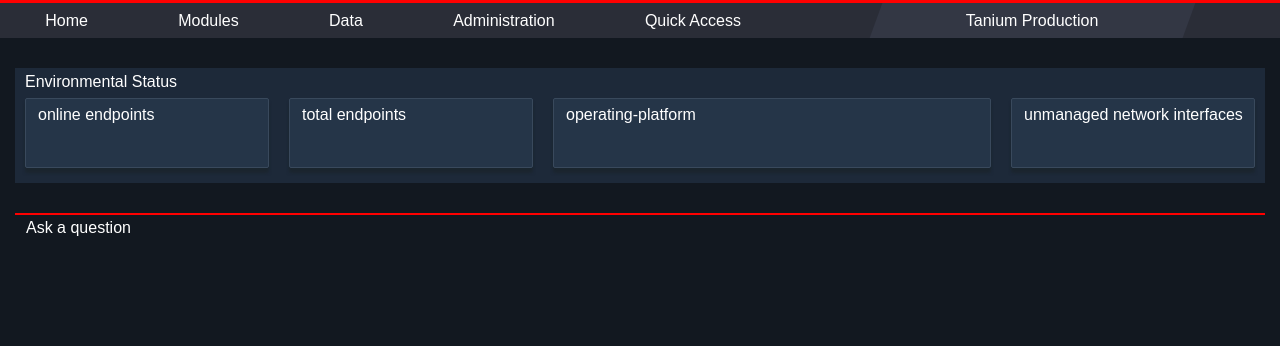
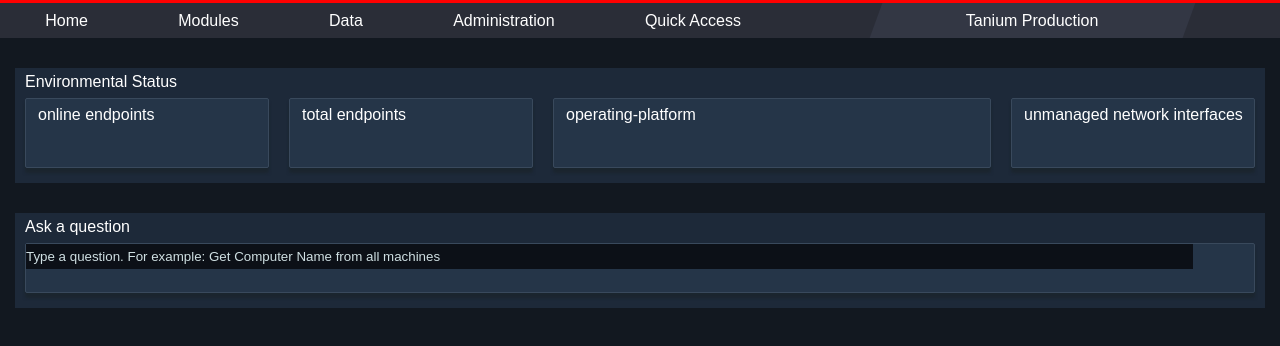
Before and after one commit to hinesem/Complete-2023-Web-Development-Bootcamp, a plain HTML site: page 9.1 Flex Direction/flexbox.html in a window 1280 px wide. Drawn offline with Linux system fonts and the light colour scheme.

Commit message:
created ask question div with searchbar

```diff
--- a/9.1 Flex Direction/flexbox.css
+++ b/9.1 Flex Direction/flexbox.css
@@ -95,7 +95,7 @@
   color: white;
   position: relative;
   margin: 30px 15px;
-  border: solid red 1px;
+
 }
 
 .ask-question > p {
@@ -108,3 +108,29 @@
   display: flex;
   justify-content: space-around;
 }
+
+.ask-question-search-bar-item {
+  width: 92%;
+  height: 50px;
+  flex-grow: 1;
+  margin: 30px 10px 15px;
+  background-color: rgb(37,53,72);
+  box-shadow: 0px 5px 3px 0px rgb(26,36,44,.8);
+  border-radius: 2px;
+  border: solid 1px rgb(57,73,92);
+  justify-content: center;
+}
+
+.ask-question-search{
+  height: 25px;
+  width: 95%;
+  flex-grow: 1;
+  background-color: rgb(12,16,23);
+  border: 0;
+  color: white;
+}
+
+.ask-question-search::placeholder {
+  background-color: rgb(12,16,23);
+  color: rgb(207, 223, 226);
+}
--- a/9.1 Flex Direction/flexbox.html
+++ b/9.1 Flex Direction/flexbox.html
@@ -52,7 +52,11 @@
 
   <div class="ask-question">
     <p>Ask a question</p>
-    <div class="ask-question-flex-container"></div>
+    <div class="ask-question-flex-container">
+      <div class="ask-question-search-bar-item">
+        <input class="ask-question-search" type="text" placeholder="Type a question. For example: Get Computer Name from all machines">
+      </div>
+    </div>
   </div>
 </body>
 
```
